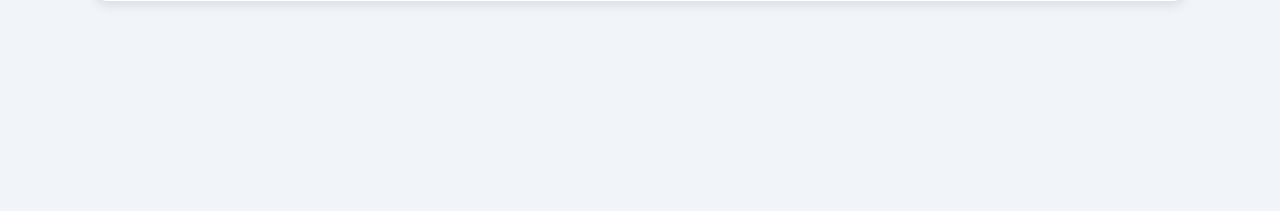
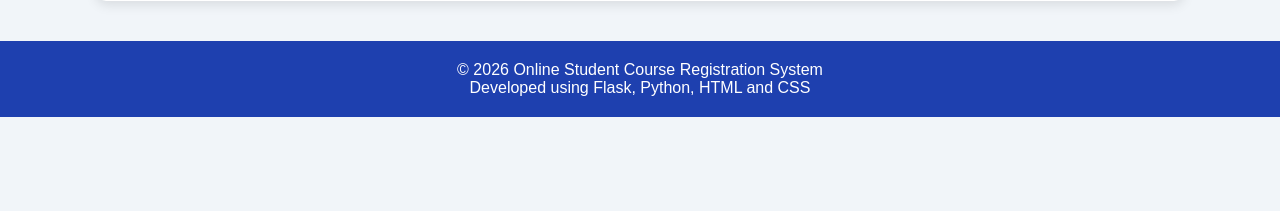
Before and after one commit to Divyesh-dev23/Online-Course-Registration, a Flask app: page / in a window 1280 px wide. Shown: the part 468-679 px from the top of the page. Run offline with Flask 3, Linux system fonts and the light colour scheme; data that the repository does not hold is empty.

Commit message:
Add footer to home page

```diff
--- a/static/style.css
+++ b/static/style.css
@@ -137,3 +137,11 @@ th {
         font-size: 12px;
     }
 }
+
+footer {
+    background-color: #1e40af;
+    color: white;
+    text-align: center;
+    padding: 20px;
+    margin-top: 30px;
+}
--- a/templates/index.html
+++ b/templates/index.html
@@ -49,6 +49,9 @@
         </table>
 
     </div>
-
+    <footer>
+    <p>© 2026 Online Student Course Registration System</p>
+    <p>Developed using Flask, Python, HTML and CSS</p>
+    </footer>
 </body>
 </html>
```
